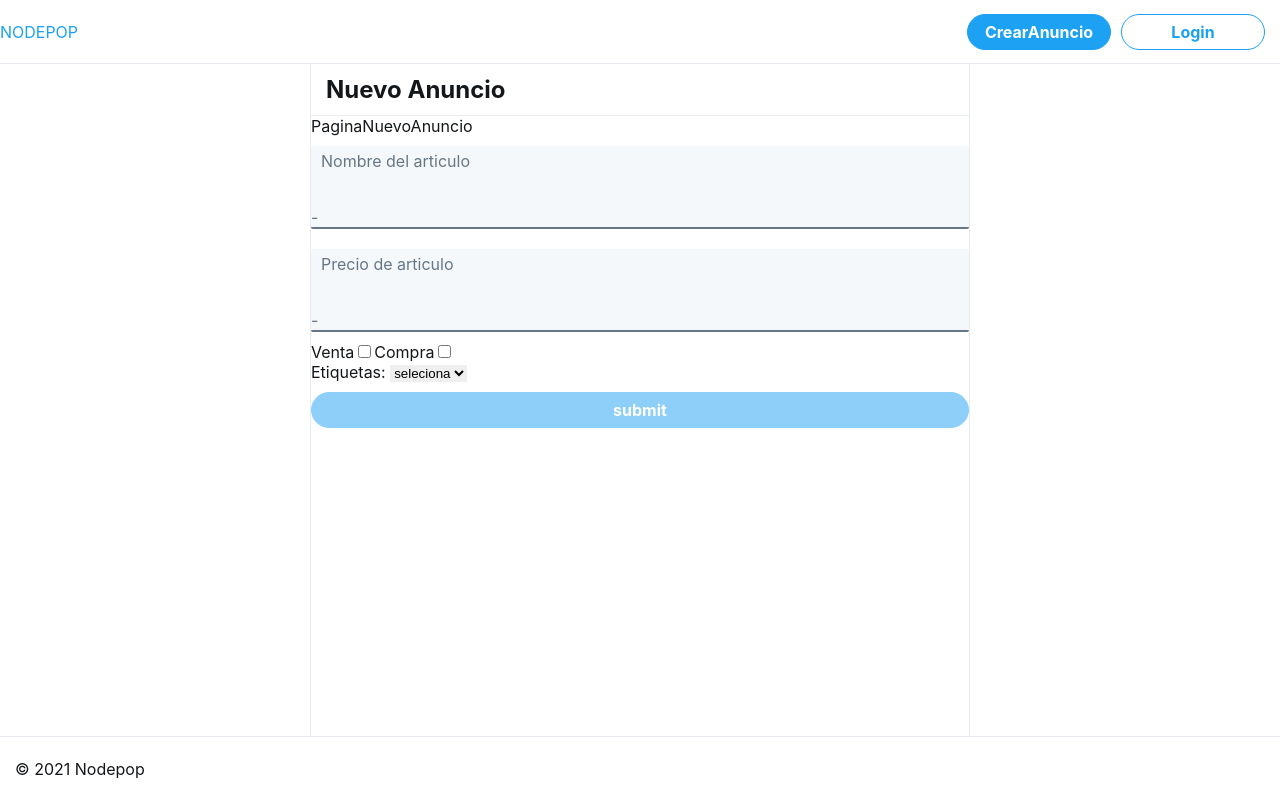
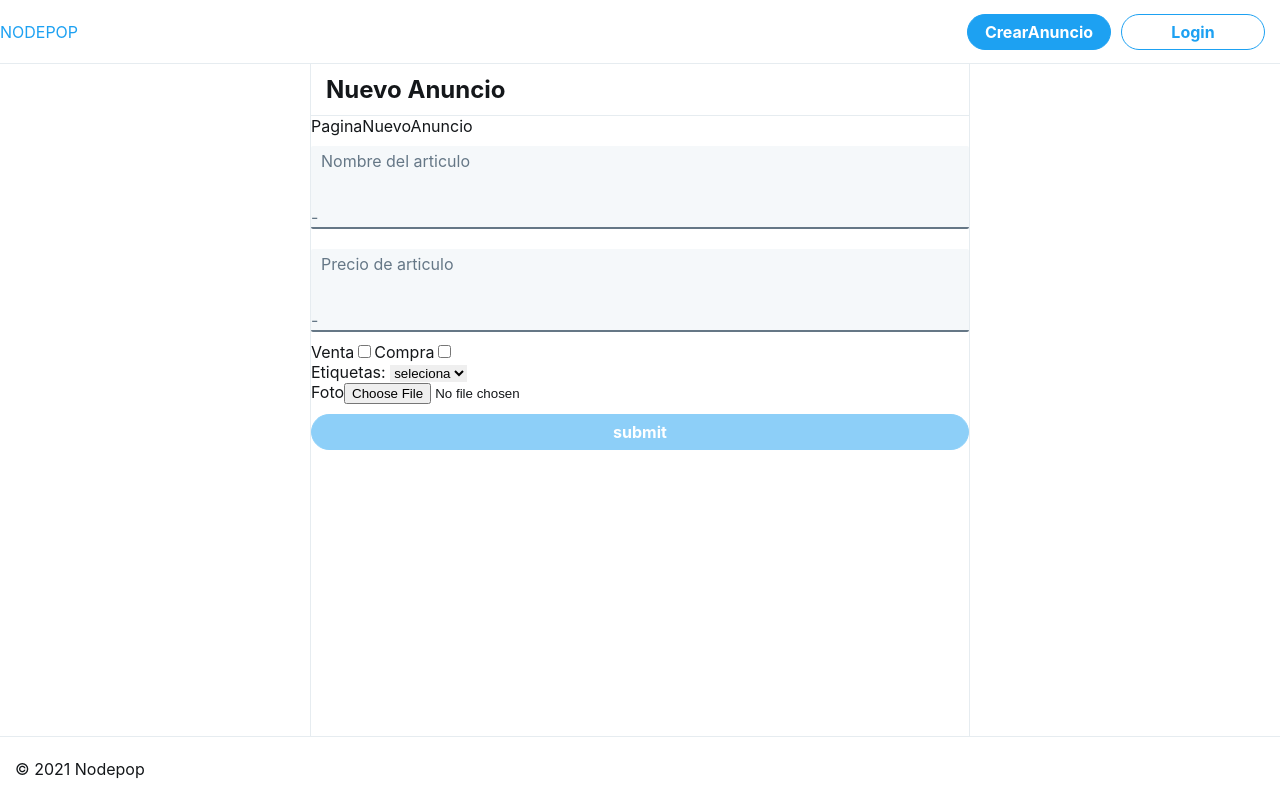
Before and after one commit to Jatriana/fundamentos-React-practica, a React (Create React App) app: page /anuncio/new in a window 1280 px wide. Built offline with nearby package versions, Linux system fonts and the light colour scheme.

Commit message:
se correge el recuerdame del loginform y su checbox , se implementa la creacion de anuncio con el control de subir fichero(foto)

```diff
--- a/src/App.js
+++ b/src/App.js
@@ -22,10 +22,12 @@ function App({ seRegistraInicialmente }) {
     <div className="App">
       <Switch>
         <Route exact path="/anuncio/new">
-          <PaginaNuevoAnuncio
+          {({history})=>(<PaginaNuevoAnuncio
             estaRegistrado={estaRegistrado}
             cerrar={handleLogout}
-          ></PaginaNuevoAnuncio>
+            history={history}
+          ></PaginaNuevoAnuncio>)}
+
         </Route>
 
         <Route path="/anuncio/:id">
--- a/src/api/anuncios.js
+++ b/src/api/anuncios.js
@@ -16,8 +16,13 @@ export const obtenerDetalleAnuncio = (anuncioId) => {
 
 export const crearAnuncio = (contenido) => {
   const url = `${anunciosBaseUrl}/v1/adverts/`;
+  let formData = new FormData();
 
-  return cliente.post(url,contenido);
+  formData.append("file", contenido);
+  console.log()
+  return cliente.post(url,contenido,formData, {
+    headers: {
+      "Content-Type": "multipart/form-data"}});
 };
 export const borrarAnuncio = (anuncioId) => {
   console.log('estoy en la funcion borrar', anuncioId);
--- a/src/api/autenticacion.js
+++ b/src/api/autenticacion.js
@@ -7,17 +7,21 @@ export const login = (credenciales) => {
     .then(({ accessToken }) => {
       configCliente({ accessToken });
       storage.set('token', accessToken);
+      if (accessToken) {
+        storage.set('credenciales', credenciales);
+      }
     });
 };
 
-export const recuerdame = () => {
-  resetCliente();
-  storage.remove('token');
+export const noRecordarme = () => {
+  storage.remove('credenciales');
 };
 
 export const cerrarSecion = () => {
   return Promise.resolve().then(() => {
     resetCliente();
     storage.remove('token');
+    storage.remove('token');
+    storage.remove('credenciales');
   });
 };
--- a/src/componentes/anuncios/PaginaDetalleAnuncio.js
+++ b/src/componentes/anuncios/PaginaDetalleAnuncio.js
@@ -53,7 +53,7 @@ const PaginaDetalleAnuncio = ({ match, estaRegistrado, history, ...props }) => {
   };
 
   return (
-    <Layout title="Detalle del anuncio" {...props}>
+    <Layout title="Detalle del anuncio" estaRegistrado={estaRegistrado}{...props}>
       <div>PaginaDetalleAnuncio</div>
       <article className="tweet bordered" key={anuncio.id}>
         <div className="letf">
--- a/src/componentes/anuncios/PaginaNuevoAnuncio.js
+++ b/src/componentes/anuncios/PaginaNuevoAnuncio.js
@@ -2,33 +2,56 @@ import React from 'react';
 import Layout from '../layout/layout';
 import NuevoAnuncioForm from '../compartidos/NuevoAnuncioForm';
 import { crearAnuncio } from '../../api/anuncios';
-// import { set } from 'date-fns';
 
-const PaginaNuevoAnuncio = (props) => {
+
+const PaginaNuevoAnuncio = ({ estaRegistrado, history, ...props }) => {
+  const [error, setError] = React.useState(null);
+  const [enviandoDatos, setEnviandoDatos] = React.useState(false);
   const [anuncioCreado, setAnuncioCreado] = React.useState(false);
 
+  const resetError = () => setError(null);
+  const resetEnviandoDatos = () => setEnviandoDatos(null);
   React.useEffect(() => {
     if (anuncioCreado) {
-
-     console.log('he creado un anuncio')
-  }} );
-
+      history.push('/')
+    }
+  });
 
   const handleSubmit = async (contenido) => {
-
-
-    console.log('antes de la llamada la api res',contenido)
-    crearAnuncio(contenido).then(setAnuncioCreado(true));
-  }
+    resetError();
+    setEnviandoDatos(true);
+    try {
+      await crearAnuncio(contenido);
+      setAnuncioCreado(true);
+    } catch (error) {
+      setError(error);
+    } finally {
+      setAnuncioCreado(false);
+    }
+  };
 
   return (
-    <Layout title="Nuevo Anuncio"onSubmit={handleSubmit} {...props}>
+    <Layout title="Nuevo Anuncio"estaRegistrado={estaRegistrado} {...props}>
       <div>PaginaNuevoAnuncio</div>
 
       <div>
-      <NuevoAnuncioForm onSubmit={handleSubmit}></NuevoAnuncioForm>
+        <NuevoAnuncioForm
+          onSubmit={handleSubmit}
+          anuncioCreado={anuncioCreado}
+          enviandoDatos={enviandoDatos}
+          {...props}
+        ></NuevoAnuncioForm>
+        {error && (
+          <div onClick={resetError} className="paginaLogin-error">
+            [X] {error.message}
+          </div>
+        )}
+        {enviandoDatos &&  (
+          <div onClick={resetEnviandoDatos} className="paginaLogin-cargando">
+            [X] Cargando datos
+          </div>
+        )}
       </div>
-
     </Layout>
   );
 };
--- a/src/componentes/autenticazion/login/LoginForm.js
+++ b/src/componentes/autenticazion/login/LoginForm.js
@@ -2,12 +2,13 @@ import React from 'react';
 
 import Button from '../../compartidos/button';
 import CamposForm from '../../compartidos/CamposForm.js';
-import {recuerdame}from '../../../api/autenticacion'
-import Type from 'prop-types'
+import { noRecordarme } from '.././././../../api/autenticacion';
+import Type from 'prop-types';
 
 import './LoginForm.css';
 /**implemento hooks para las input */
-function LoginForm({ onSubmit, estoyCargando, }) {
+function LoginForm({ onSubmit, estoyCargando }) {
+  const [recuerdame, setRecuerdame] = React.useState({ estado: false });
   const [credenciales, setCredenciales] = React.useState({
     email: '',
     password: '',
@@ -23,40 +24,29 @@ function LoginForm({ onSubmit, estoyCargando, }) {
     });
   };
 
+  const handleChangeCeckbox = (event) => {
+    setRecuerdame((recuerdame) => {
+      const newRecuerdame = {
+        ...recuerdame,
+        estado: event.target.checked,
+      };
+      return newRecuerdame;
+    });
+  };
+  console.log(recuerdame);
+
   const handleSubmit = (event) => {
     event.preventDefault();
     onSubmit(credenciales);
   };
+  console.log(recuerdame.estado);
+  if (!recuerdame.estado) {
+    noRecordarme();
+  }
+  const { email, password } = credenciales;
 
-  const { email, password } = credenciales;
-  /**componente de checkbox de recordar contraseña */
-  const Checkbox = ({ fnChange, title = '', checked =false}) => (
-    <label>
-      <input
-        onChange={(event) => {
-          if (fnChange !== undefined) fnChange(event.target.checked);
-        }}
-        type="checkbox"
-        checked ={checked}
-      />
-      {title}
-    </label>
-  );
-
-  const initialState = {
-    change: false,
-  };
-
-  const reducer = (state, action) => ({ ...state, ...action });
-  const [state, setState] = React.useReducer(reducer, initialState);
-  const click = (event) => setState({ change: event });
-  // const clearFilter = () => setState(initialState);
-
-  if(state.change){
-    recuerdame()
-  }
   return (
-    <form className="paginalogin" onSubmit={handleSubmit}checked={state.change} >
+    <form className="paginalogin" onSubmit={handleSubmit}>
       <CamposForm
         type="text"
         name="email"
@@ -73,13 +63,17 @@ function LoginForm({ onSubmit, estoyCargando, }) {
         value={password}
         onChange={handleChange}
       ></CamposForm>
-      <Checkbox title="recuerdame" fnChange={click}  checked={state.change}/>
+
+      <div>
+        <input type="checkbox" onChange={handleChangeCeckbox}></input>
+        Recuerdame
+      </div>
 
       <Button
         type="submit"
         className="loginForm-submit"
         variant="primary"
-        disabled={estoyCargando ||!email || !password}
+        disabled={estoyCargando || !email || !password}
       >
         Acceder
       </Button>
@@ -87,8 +81,8 @@ function LoginForm({ onSubmit, estoyCargando, }) {
   );
 }
 
-LoginForm.Type={
-  onSubmit:Type.func.isRequired,
-  estoyCargando:Type.bool.isRequired
-}
+LoginForm.Type = {
+  onSubmit: Type.func.isRequired,
+  estoyCargando: Type.bool.isRequired,
+};
 export default LoginForm;
--- a/src/componentes/autenticazion/login/PaginaLogin.js
+++ b/src/componentes/autenticazion/login/PaginaLogin.js
@@ -1,4 +1,5 @@
 import React from 'react';
+import T from 'prop-types';
 import LoginForm from './LoginForm.js';
 import { login } from '../../../api/autenticacion.js';
 
@@ -14,9 +15,9 @@ function PaginaLogin({ estoyLogeado, history }) {
   React.useEffect(() => {
     if (estaRegistrado.current) {
       estoyLogeado();
-      history.push('/')
+      history.push('/');
     }
-  }, );
+  });
 
   const handleSubmit = async (credenciales) => {
     resetError();
@@ -48,4 +49,5 @@ function PaginaLogin({ estoyLogeado, history }) {
   );
 }
 
+
 export default PaginaLogin;
--- a/src/componentes/compartidos/NuevoAnuncioForm.js
+++ b/src/componentes/compartidos/NuevoAnuncioForm.js
@@ -1,52 +1,43 @@
-import { string } from 'prop-types';
+import Type from 'prop-types';
 import React from 'react';
 import Button from './button';
 import CamposForm from './CamposForm';
 import '../autenticazion/login/LoginForm.css';
 
-const NuevoAnuncioForm = (onSubmit, ...props) => {
+function NuevoAnuncioForm  ({ onSubmit, anuncioCreado, enviandoDatos, ...props }){
+
   const [contenido, setContenido] = React.useState({
     name: '',
     price: '',
     sale: false,
     tags: [],
+
   });
-console.log(onSubmit)
-  //   const photoRef = React.useRef();
-  //   const [archivos, setArchivo] = useState();
-  //   const subirArchivo = (event) => {
-  //     setArchivo(event)
-  //   };
 
-  // const insertarArchivo = async () => {
-  //   const file = new FormData(contenido);
-  //   console.log(file);
-  // };
-  // insertarArchivo();
+  const cargarFichero = (event) => {
+    setContenido({ ...contenido, photo: event.target.files[0].name });
+  };
+
   const handleChange = (event) => {
     setContenido((oldContenido) => {
       const newContenido = {
         ...oldContenido,
         [event.target.name]: event.target.value,
       };
-      console.log(newContenido);
 
       return newContenido;
     });
   };
-
+  console.log(contenido);
   const handleSubmit = (event) => {
     event.preventDefault();
-    console.log(onSubmit(contenido))
+
     onSubmit(contenido);
-    console.log(contenido);
-
-    console.log(event);
   };
 
   const { name, price, sale, tags } = contenido;
   return (
-    <form className="loginForm" onSubmit={handleSubmit}{...props}>
+    <form className="loginForm" onSubmit={handleSubmit} {...props}>
       <CamposForm
         type="text"
         name="name"
@@ -100,20 +91,20 @@ console.log(onSubmit)
         </select>
       </div>
 
-      {/* <div>
+      <div>
         <div>
           <span>
             Foto
-            <input type="file" onChange={(event)=>subirArchivo(event.target.file)} />
+            <input type="file" onChange={cargarFichero} />
           </span>
         </div>
-      </div> */}
+      </div>
 
       <Button
         type="submit"
         className="loginForm-submit"
         variant="primary"
-        disabled={!name || !price}
+        disabled={enviandoDatos ||!name || !price || !sale || !tags}
       >
         submit
       </Button>
@@ -121,4 +112,10 @@ console.log(onSubmit)
   );
 };
 
+NuevoAnuncioForm.Type={
+  onSubmit:Type.func.isRequired,
+  contenido:Type.object.isRequired,
+  anuncioCreado:Type.bool,
+}
+
 export default NuevoAnuncioForm;
```
